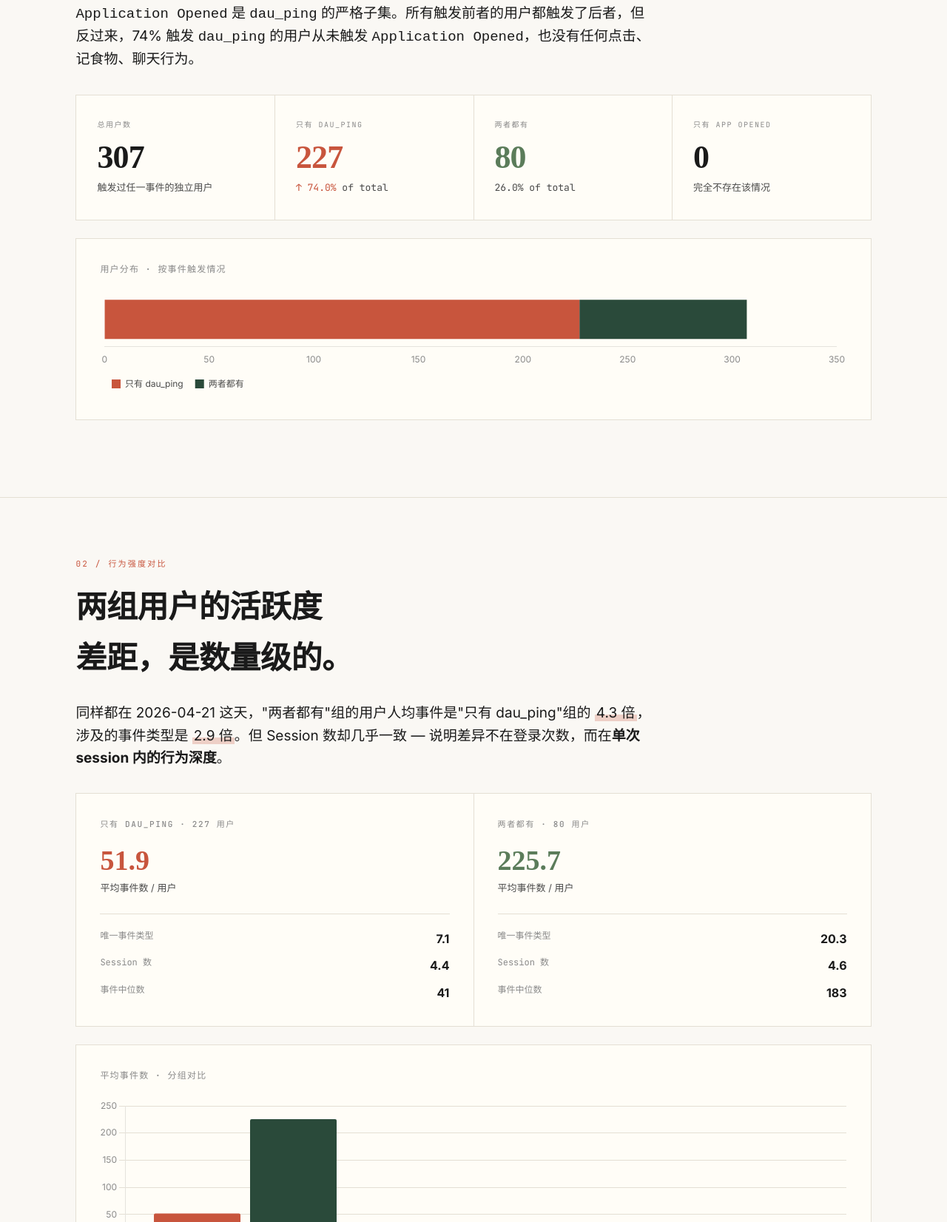
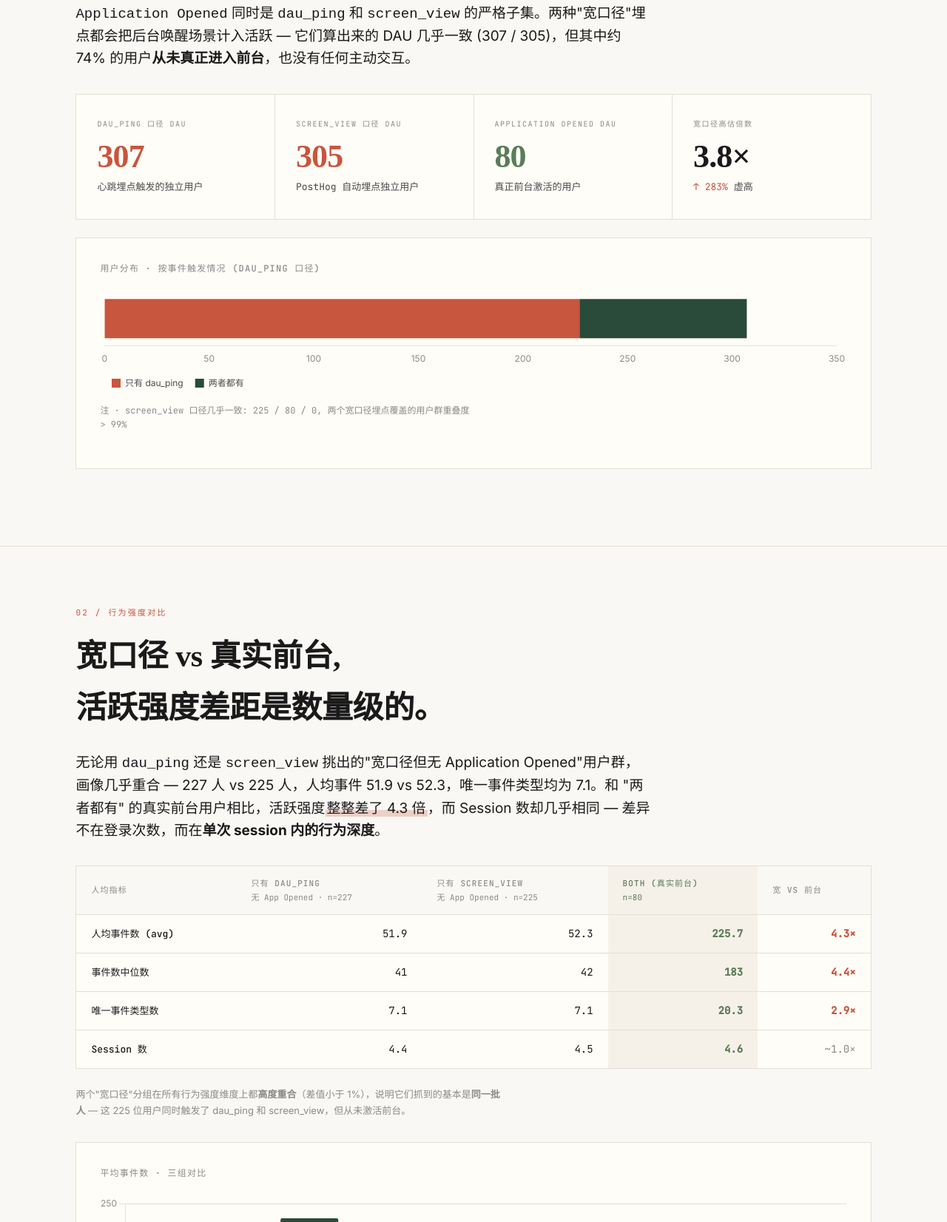
Before and after one commit to mawillswater/event-behavior-report, a plain HTML site: page index.html in a window 1280 px wide. Shown: the part 1148-2800 px from the top of the page at 74% size. Drawn offline with nearby package versions, Linux system fonts and the light colour scheme.

Commit message:
Integrate screen_view throughout: parallel analysis in hero, KPIs, behavior comparison

```diff
--- a/index.html
+++ b/index.html
@@ -251,7 +251,7 @@
   <div class="eyebrow">Data Analysis / Behavioral Segmentation</div>
   <h1>Jovida 用户中，<em>74%</em> 的"日活"<br>从未真正打开过 App</h1>
   <p class="sub">
-    2026-04-21 这天，有 307 位 iOS 用户触发了 <code>dau_ping</code> 心跳埋点；其中 227 人从未触发 <code>Application Opened</code>，也几乎没有任何主动交互 — 他们更像被系统后台拉起的"幽灵用户"，而非真实 DAU。
+    2026-04-21 这天，<code>dau_ping</code>（心跳）和 <code>screen_view</code>（PostHog 自动埋点）分别统计出 307 / 305 位活跃 iOS 用户，但其中约 225 人从未触发 <code>Application Opened</code>，也几乎没有任何主动交互 — 他们更像被系统后台拉起的"幽灵用户"，而非真实 DAU。
   </p>
   <div class="meta">
     <span>Date<strong>2026-04-21 (UTC)</strong></span>
@@ -266,72 +266,98 @@
   <div class="section-label">01 / 核心结论</div>
   <h2>一场看似异常的埋点差异，<br>实则是"真实活跃"定义的问题。</h2>
   <p class="lede">
-    <code>Application Opened</code> 是 <code>dau_ping</code> 的严格子集。所有触发前者的用户都触发了后者，但反过来，74% 触发 <code>dau_ping</code> 的用户从未触发 <code>Application Opened</code>，也没有任何点击、记食物、聊天行为。
+    <code>Application Opened</code> 同时是 <code>dau_ping</code> 和 <code>screen_view</code> 的严格子集。两种"宽口径"埋点都会把后台唤醒场景计入活跃 — 它们算出来的 DAU 几乎一致 (307 / 305)，但其中约 74% 的用户<strong>从未真正进入前台</strong>，也没有任何主动交互。
   </p>
 
   <div class="kpi-grid">
     <div class="kpi">
-      <div class="label">总用户数</div>
-      <div class="value">307</div>
-      <div class="delta">触发过任一事件的独立用户</div>
+      <div class="label">dau_ping 口径 DAU</div>
+      <div class="value accent">307</div>
+      <div class="delta">心跳埋点触发的独立用户</div>
     </div>
     <div class="kpi">
-      <div class="label">只有 dau_ping</div>
-      <div class="value accent">227</div>
-      <div class="delta"><span class="up">↑ 74.0%</span> of total</div>
+      <div class="label">screen_view 口径 DAU</div>
+      <div class="value accent">305</div>
+      <div class="delta">PostHog 自动埋点独立用户</div>
     </div>
     <div class="kpi">
-      <div class="label">两者都有</div>
+      <div class="label">Application Opened DAU</div>
       <div class="value good">80</div>
-      <div class="delta">26.0% of total</div>
+      <div class="delta">真正前台激活的用户</div>
     </div>
     <div class="kpi">
-      <div class="label">只有 App Opened</div>
-      <div class="value">0</div>
-      <div class="delta">完全不存在该情况</div>
+      <div class="label">宽口径高估倍数</div>
+      <div class="value">3.8×</div>
+      <div class="delta"><span class="up">↑ 283%</span> 虚高</div>
     </div>
   </div>
 
   <div class="chart-wrap">
-    <h4>用户分布 · 按事件触发情况</h4>
+    <h4>用户分布 · 按事件触发情况 (dau_ping 口径)</h4>
     <div class="chart-box" style="height:140px"><canvas id="donutSplit"></canvas></div>
+    <p style="font-size:12px;color:var(--ink-mute);margin-top:12px;font-family:'JetBrains Mono',monospace">注 · screen_view 口径几乎一致: 225 / 80 / 0, 两个宽口径埋点覆盖的用户群重叠度 &gt; 99%</p>
   </div>
 </section>
 
 <!-- SECTION 2: BEHAVIOR COMPARISON -->
 <section>
   <div class="section-label">02 / 行为强度对比</div>
-  <h2>两组用户的活跃度<br>差距，是数量级的。</h2>
+  <h2>宽口径 vs 真实前台,<br>活跃强度差距是数量级的。</h2>
   <p class="lede">
-    同样都在 2026-04-21 这天，"两者都有"组的用户人均事件是"只有 dau_ping"组的 <mark>4.3 倍</mark>，涉及的事件类型是 <mark>2.9 倍</mark>。但 Session 数却几乎一致 — 说明差异不在登录次数，而在<strong>单次 session 内的行为深度</strong>。
+    无论用 <code>dau_ping</code> 还是 <code>screen_view</code> 挑出的"宽口径但无 Application Opened"用户群，画像几乎重合 — 227 人 vs 225 人，人均事件 51.9 vs 52.3，唯一事件类型均为 7.1。和 "两者都有" 的真实前台用户相比，活跃强度<mark>整整差了 4.3 倍</mark>，而 Session 数却几乎相同 — 差异不在登录次数，而在<strong>单次 session 内的行为深度</strong>。
   </p>
 
-  <div class="split">
-    <div>
-      <h4>只有 dau_ping · 227 用户</h4>
-      <div class="count" style="color:var(--accent)">51.9</div>
-      <p style="margin-top:8px;font-size:13px">平均事件数 / 用户</p>
-      <div style="margin-top:24px;border-top:1px solid var(--line);padding-top:20px">
-        <div style="display:flex;justify-content:space-between;margin-bottom:10px"><span style="font-family:'JetBrains Mono',monospace;font-size:12px;color:var(--ink-mute)">唯一事件类型</span><strong>7.1</strong></div>
-        <div style="display:flex;justify-content:space-between;margin-bottom:10px"><span style="font-family:'JetBrains Mono',monospace;font-size:12px;color:var(--ink-mute)">Session 数</span><strong>4.4</strong></div>
-        <div style="display:flex;justify-content:space-between"><span style="font-family:'JetBrains Mono',monospace;font-size:12px;color:var(--ink-mute)">事件中位数</span><strong>41</strong></div>
-      </div>
-    </div>
-    <div>
-      <h4>两者都有 · 80 用户</h4>
-      <div class="count" style="color:var(--good)">225.7</div>
-      <p style="margin-top:8px;font-size:13px">平均事件数 / 用户</p>
-      <div style="margin-top:24px;border-top:1px solid var(--line);padding-top:20px">
-        <div style="display:flex;justify-content:space-between;margin-bottom:10px"><span style="font-family:'JetBrains Mono',monospace;font-size:12px;color:var(--ink-mute)">唯一事件类型</span><strong>20.3</strong></div>
-        <div style="display:flex;justify-content:space-between;margin-bottom:10px"><span style="font-family:'JetBrains Mono',monospace;font-size:12px;color:var(--ink-mute)">Session 数</span><strong>4.6</strong></div>
-        <div style="display:flex;justify-content:space-between"><span style="font-family:'JetBrains Mono',monospace;font-size:12px;color:var(--ink-mute)">事件中位数</span><strong>183</strong></div>
-      </div>
-    </div>
+  <div class="table-wrap">
+    <table>
+      <thead>
+        <tr>
+          <th>人均指标</th>
+          <th class="num">只有 dau_ping<br><span style="font-weight:400;text-transform:none;color:var(--ink-mute);letter-spacing:0">无 App Opened · n=227</span></th>
+          <th class="num">只有 screen_view<br><span style="font-weight:400;text-transform:none;color:var(--ink-mute);letter-spacing:0">无 App Opened · n=225</span></th>
+          <th class="num" style="background:#f5f1e8;color:var(--good)">Both (真实前台)<br><span style="font-weight:400;text-transform:none;color:var(--good);letter-spacing:0">n=80</span></th>
+          <th class="num">宽 vs 前台</th>
+        </tr>
+      </thead>
+      <tbody>
+        <tr>
+          <td class="event" style="font-weight:500">人均事件数 (avg)</td>
+          <td class="num">51.9</td>
+          <td class="num">52.3</td>
+          <td class="num" style="background:#f5f1e8;color:var(--good);font-weight:600">225.7</td>
+          <td class="num" style="color:var(--accent);font-weight:600">4.3×</td>
+        </tr>
+        <tr>
+          <td class="event" style="font-weight:500">事件数中位数</td>
+          <td class="num">41</td>
+          <td class="num">42</td>
+          <td class="num" style="background:#f5f1e8;color:var(--good);font-weight:600">183</td>
+          <td class="num" style="color:var(--accent);font-weight:600">4.4×</td>
+        </tr>
+        <tr>
+          <td class="event" style="font-weight:500">唯一事件类型数</td>
+          <td class="num">7.1</td>
+          <td class="num">7.1</td>
+          <td class="num" style="background:#f5f1e8;color:var(--good);font-weight:600">20.3</td>
+          <td class="num" style="color:var(--accent);font-weight:600">2.9×</td>
+        </tr>
+        <tr>
+          <td class="event" style="font-weight:500">Session 数</td>
+          <td class="num">4.4</td>
+          <td class="num">4.5</td>
+          <td class="num" style="background:#f5f1e8;color:var(--good);font-weight:600">4.6</td>
+          <td class="num" style="color:var(--ink-mute)">~1.0×</td>
+        </tr>
+      </tbody>
+    </table>
   </div>
 
-  <div class="chart-wrap">
-    <h4>平均事件数 · 分组对比</h4>
-    <div class="chart-box" style="height:260px"><canvas id="barVolume"></canvas></div>
+  <p style="font-size:13px;color:var(--ink-mute);margin-top:12px">
+    两个"宽口径"分组在所有行为强度维度上都<strong>高度重合</strong>（差值小于 1%），说明它们抓到的基本是<strong>同一批人</strong> — 这 225 位用户同时触发了 dau_ping 和 screen_view，但从未激活前台。
+  </p>
+
+  <div class="chart-wrap" style="margin-top:32px">
+    <h4>平均事件数 · 三组对比</h4>
+    <div class="chart-box" style="height:280px"><canvas id="barVolume"></canvas></div>
   </div>
 </section>
 
@@ -429,38 +455,13 @@
   </div>
 </section>
 
-<!-- SECTION 5.5: SCREEN_VIEW CROSS-CHECK -->
+<!-- SECTION 5.5: POSTHOG OFFICIAL DEFINITIONS -->
 <section>
-  <div class="section-label">05.5 / 交叉验证</div>
-  <h2><code style="font-family:'JetBrains Mono',monospace;font-size:0.9em;background:var(--paper);padding:4px 10px;border:1px solid var(--line)">screen_view</code> 也会高估 DAU,<br>而且几乎和 dau_ping 等价。</h2>
+  <div class="section-label">05.5 / 官方文档佐证</div>
+  <h2>PostHog 官方定义,<br>坐实了触发条件的差异。</h2>
   <p class="lede">
-    如果把 <code>dau_ping</code> 换成 PostHog 自动埋点的 <code>screen_view</code> 来重算 DAU，会发现结论完全一样 — 两个埋点都会把后台唤醒场景计入活跃。<strong>只有 <code>Application Opened</code> 才是真 DAU 口径</strong>。
+    宽口径和严口径的差距不来自数据 bug，而来自 PostHog SDK 本身对这几个埋点的<strong>生命周期绑定</strong>。官方文档写得很清楚。
   </p>
-
-  <div class="table-wrap">
-    <table>
-      <thead>
-        <tr>
-          <th>DAU 口径</th>
-          <th class="num">当天 DAU</th>
-          <th class="num">相对 Application Opened 的高估</th>
-          <th>性质</th>
-        </tr>
-      </thead>
-      <tbody>
-        <tr><td class="event">dau_ping（自定义心跳）</td><td class="num">307</td><td class="num" style="color:var(--accent);font-weight:600">+283.8%</td><td style="color:var(--ink-soft);font-size:13px">后台任务也会触发</td></tr>
-        <tr><td class="event">screen_view（PostHog 自动埋点）</td><td class="num">305</td><td class="num" style="color:var(--accent);font-weight:600">+281.3%</td><td style="color:var(--ink-soft);font-size:13px">后台预渲染也会触发</td></tr>
-        <tr style="background:#f5f1e8"><td class="event" style="font-weight:600;color:var(--good)">Application Opened（生命周期）</td><td class="num" style="color:var(--good);font-weight:600">80</td><td class="num" style="color:var(--good)">baseline</td><td style="color:var(--good);font-size:13px;font-weight:500">✓ 前台激活才触发 · 推荐口径</td></tr>
-      </tbody>
-    </table>
-  </div>
-
-  <p style="font-size:14px;color:var(--ink-mute);margin-top:16px">
-    <strong style="color:var(--ink-soft)">注:</strong> 225 位"只有 screen_view 无 Application Opened"的用户，行为画像与"只有 dau_ping"组完全一致 — auto_button_click / food_log_start / chat_page_view 触达率均为 0%，连 Application Backgrounded 都只有 0%。这进一步印证了差异不来自某个埋点 bug，而是来自<mark>触发条件的宽严</mark>。
-  </p>
-
-  <h3 style="margin-top:56px">PostHog 官方定义（iOS SDK）</h3>
-  <p style="margin-bottom:20px">直接引用 PostHog 官方文档，坐实三个埋点在<strong>触发生命周期</strong>上的本质差异。</p>
 
   <div class="table-wrap">
     <table>
@@ -635,8 +636,9 @@
     data:{
       labels:['人均事件数','唯一事件类型','Session 数'],
       datasets:[
-        {label:'只有 dau_ping', data:[51.9, 7.1, 4.4], backgroundColor:'#c8553d', borderRadius:2, borderWidth:0},
-        {label:'两者都有', data:[225.7, 20.3, 4.6], backgroundColor:'#2a4a3a', borderRadius:2, borderWidth:0}
+        {label:'只有 dau_ping (n=227)', data:[51.9, 7.1, 4.4], backgroundColor:'#c8553d', borderRadius:2, borderWidth:0},
+        {label:'只有 screen_view (n=225)', data:[52.3, 7.1, 4.5], backgroundColor:'#e8b4a7', borderRadius:2, borderWidth:0},
+        {label:'两者都有 · 真实前台 (n=80)', data:[225.7, 20.3, 4.6], backgroundColor:'#2a4a3a', borderRadius:2, borderWidth:0}
       ]
     },
     options:{
```
